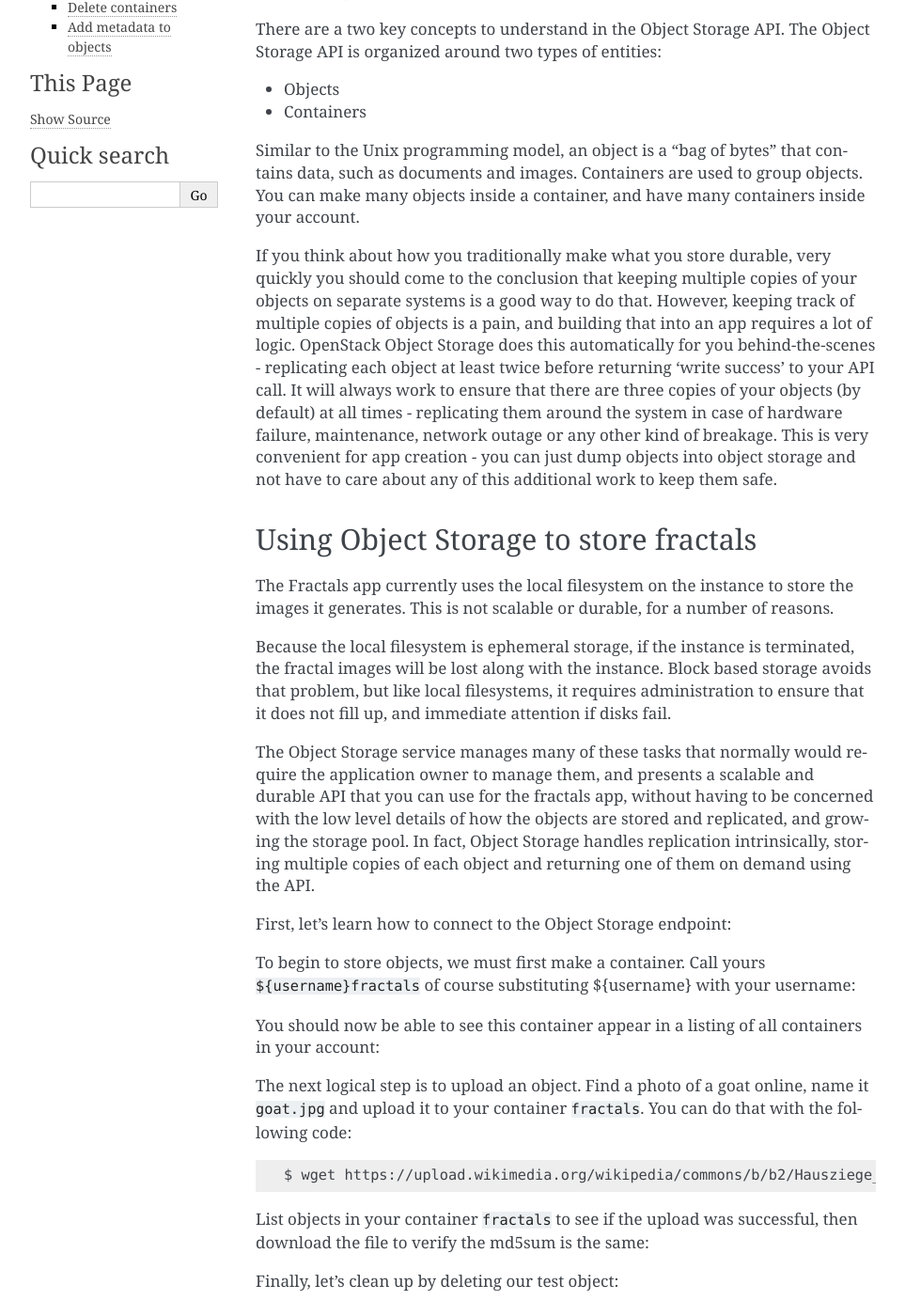
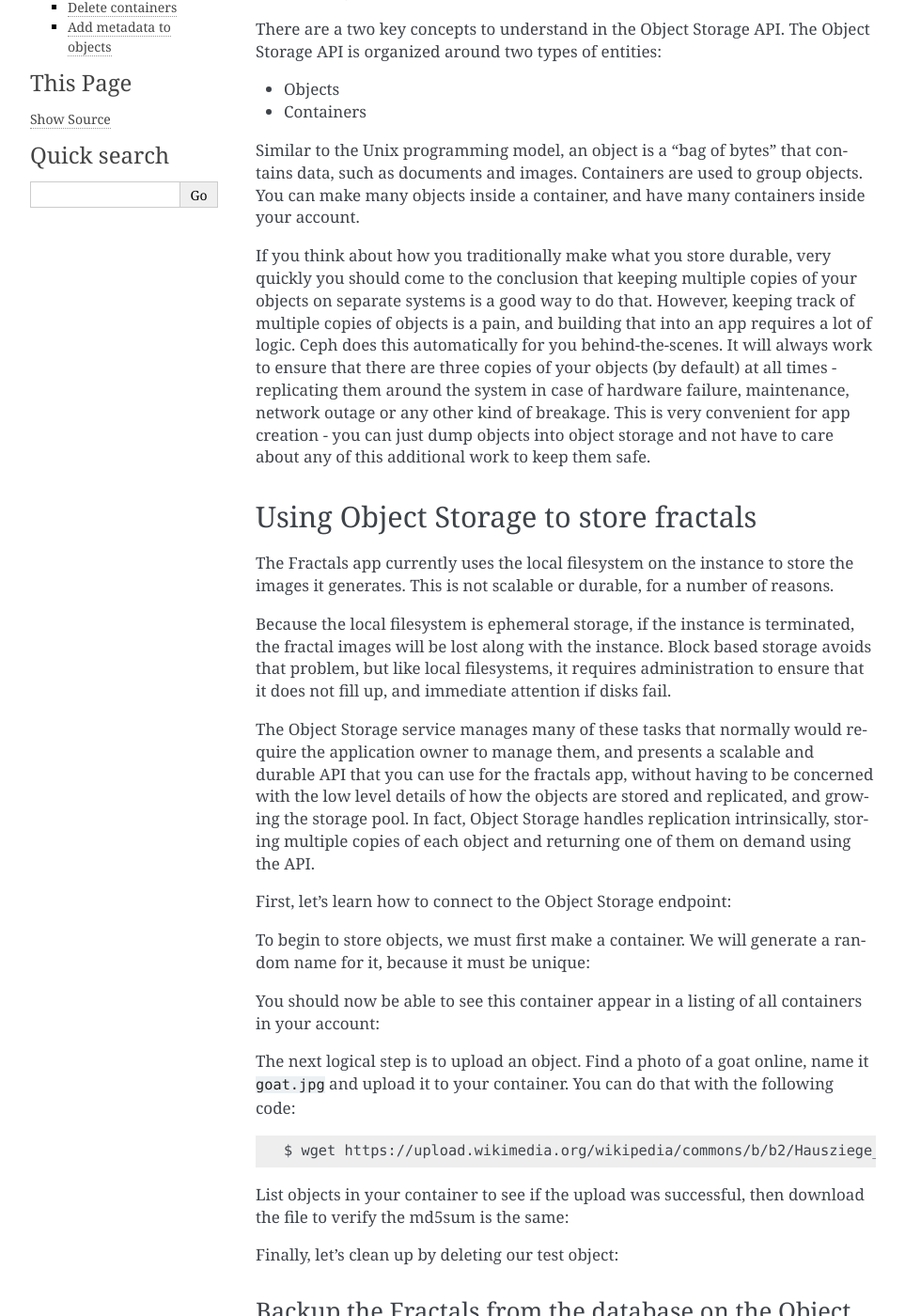
Before and after one commit to Rob-Pait/dreamcloud-docs, a Sphinx documentation site: the page built from firstapp/source/durability.rst, in a window 1280 px wide and 1400 px high, scrolled down 244 px. Shown: the whole window at 94% size, without its empty margins (148-1111 px from the left). Built offline with Sphinx 7.4.7, drawn with Linux system fonts in a browser that asks for light colours; pages that are not in the unit, such as notebooks, are missing from menus; some of the changed text lies outside the part shown.

Commit message:
change container name to be randomly generated

```diff
--- a/firstapp/source/durability.rst
+++ b/firstapp/source/durability.rst
@@ -34,10 +34,8 @@ If you think about how you traditionally make what you store durable,
 very quickly you should come to the conclusion that keeping multiple
 copies of your objects on separate systems is a good way to do
 that. However, keeping track of multiple copies of objects is a pain,
-and building that into an app requires a lot of logic. OpenStack
-Object Storage does this automatically for you behind-the-scenes -
-replicating each object at least twice before returning 'write
-success' to your API call. It will always work to ensure that there
+and building that into an app requires a lot of logic. Ceph
+does this automatically for you behind-the-scenes. It will always work to ensure that there
 are three copies of your objects (by default) at all times -
 replicating them around the system in case of hardware failure,
 maintenance, network outage or any other kind of breakage. This is
@@ -133,8 +131,7 @@ First, let's learn how to connect to the Object Storage endpoint:
 
 
 To begin to store objects, we must first make a container.
-Call yours :code:`${username}fractals` of course substituting
-${username} with your username:
+We will generate a random name for it, because it must be unique:
 
 .. only:: shade
 
@@ -176,8 +173,8 @@ all containers in your account:
         [<Container: name=fractals, provider=OpenStack Swift>]
 
 The next logical step is to upload an object. Find a photo of a goat
-online, name it :code:`goat.jpg` and upload it to your container
-:code:`fractals`. You can do that with the following code:
+online, name it :code:`goat.jpg` and upload it to your container.
+You can do that with the following code:
 
 .. code-block:: shell
 
@@ -195,7 +192,7 @@ online, name it :code:`goat.jpg` and upload it to your container
         :start-after: step-4
         :end-before: step-5
 
-List objects in your container :code:`fractals` to see if the upload
+List objects in your container to see if the upload
 was successful, then download the file to verify the md5sum is the
 same:
 
@@ -285,7 +282,7 @@ So let's now use the knowledge from above to backup the images of the
 Fractals app, stored inside the database right now, on the Object
 Storage.
 
-Use the :code:`fractals` container from above to put the images in:
+Use the container from above to put the images in:
 
 .. only:: shade
 
```
Also changed, not shown: 1 other file.
